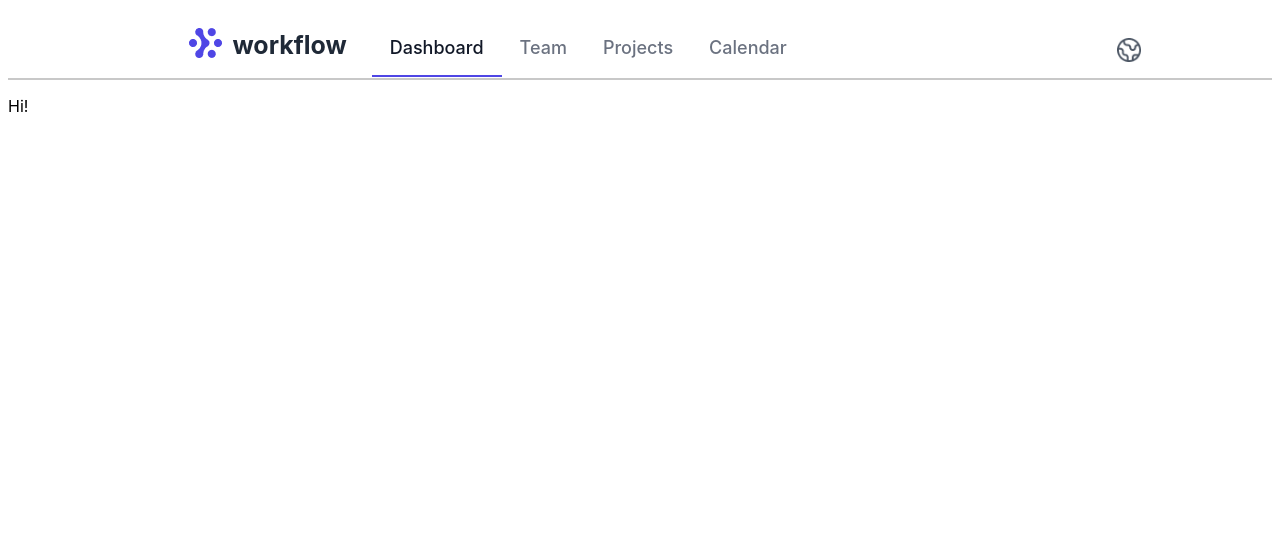
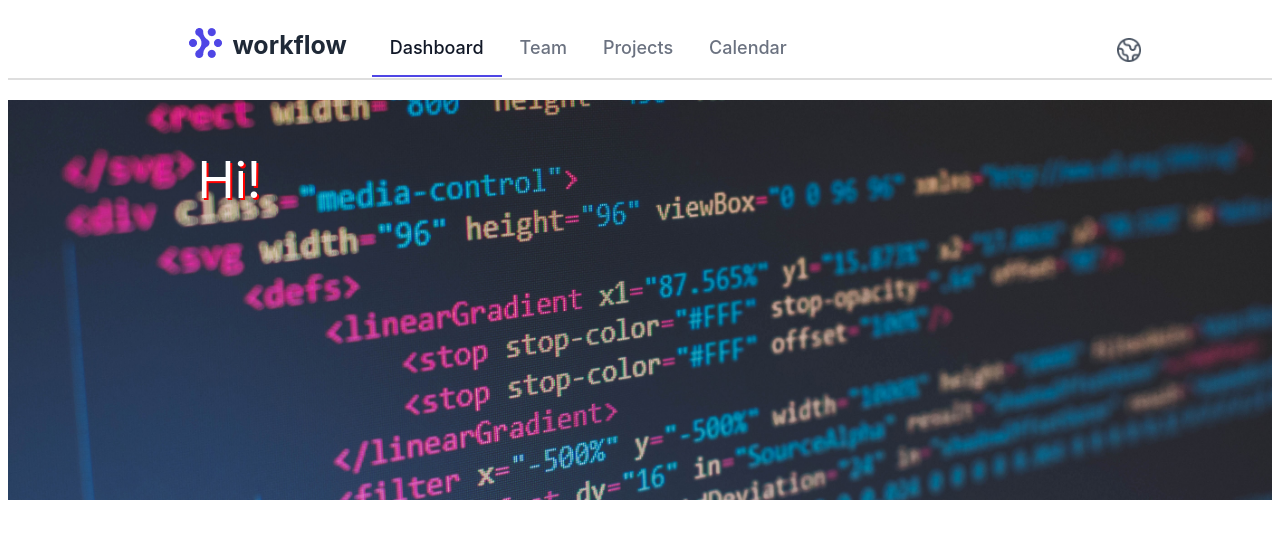
Before and after one commit to viktorsuster/switchLang, a plain HTML site: page index.html in a window 1280 px wide. Drawn offline with nearby package versions, Linux system fonts and the light colour scheme.

Commit message:
Edit content

```diff
--- a/index.html
+++ b/index.html
@@ -67,8 +67,11 @@
   </div>
 
   <!-- Web content -->
-
-  <p class="lang" key="content">Hi!</p>
+  <section class="web-content">
+      <div class="first-box">
+        <p class="lang" key="content">Hi!</p>
+      </div>
+  </section>
 
   <!-- Alternative lang selector -->
 
--- a/script/script.js
+++ b/script/script.js
@@ -29,27 +29,28 @@
 
 // Object option
 
+
 const locales = {
   en: {
     dashboard: 'Dashboard',
     team: 'Team',
     projects: 'Projects',
     calendar: 'Calendar',
-    content: 'Hello'
+    content: 'Hello: English language'
   },
   sk: {
     dashboard: 'Nástenka',
     team: 'Tím',
     projects: 'Projekty',
     calendar: 'Kalendár',
-    content: 'Čauko'
+    content:'Čauko: Slovenský jazyk',
   },
   pl: {
     dashboard: 'Deska rozdzielcza',
     team: 'Zespół',
     projects: 'Projektowanie',
     calendar: 'Kalendarz',
-    content: 'Csesc'
+    content: 'Csescs: Język polski'
   }
 }
 
--- a/style/style.css
+++ b/style/style.css
@@ -7,7 +7,7 @@ Menu */
 
 .menu {
   /* box-shadow: 0px 1px 3px rgb(177, 177, 177); */
-  border-bottom: 2px solid rgb(200, 200, 200);
+  border-bottom: 2px solid rgb(222, 222, 222);
 }
 
 .nav-horizontal {
@@ -135,3 +135,30 @@ New language switch */
 .lang-menu:hover ul {
   display: block;
 }
+
+/****************************************
+Web content */
+
+.web-content {
+  margin-top: 20px;
+  display: flex;
+  justify-content: center;
+  background-image: url("/img/bar.jpg");
+  background-repeat: no-repeat;
+  background-size:cover;
+  width: 100%;
+  height: 400px;
+  overflow: hidden;
+}
+
+.first-box {
+  align-items: flex-start;
+  width: 70%;
+  height: 200px;
+}
+
+.first-box .lang {
+  font-size: 50px;
+  color: white;
+  text-shadow: 2px 2px #ff0000;
+}
```
